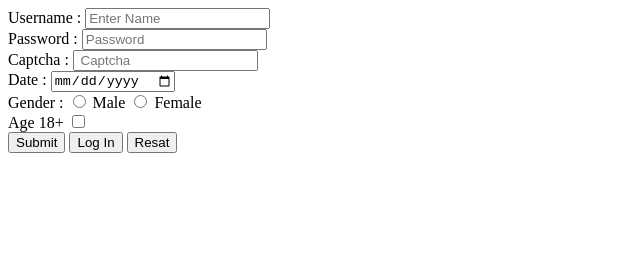
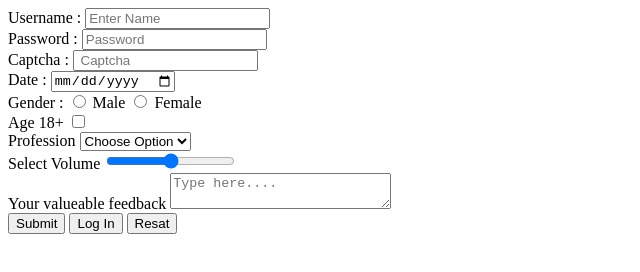
Before and after one commit to mhassan-pro/Learning-HTML, a plain HTML site: page Form.html in a window 1280 px wide. Shown: the whole page, without its empty margins (0-640 px from the left). Drawn offline with Linux system fonts and the light colour scheme.

Commit message:
Add dropdown for profession selection, range input for volume, and textarea for feedback in Form.html to enhance user interaction and feedback collection.

```diff
--- a/Form.html
+++ b/Form.html
@@ -44,6 +44,25 @@
                 <label for="box">Age 18+</label>
                 <input type="checkbox" id="box" required>
             </div>
+            <!-- Select tag to create a dropdown button -->
+             <div>
+                <label>Profession</label>
+                <select name="Prefession" id="profession">
+                    <option>Choose Option</option>
+                    <option value="teacher">Teacher</option>
+                    <option value="student">Student</option>
+                </select>
+             </div>
+            <!--Range input  -->
+            <div>
+                <label for="volume">Select Volume</label>
+                <input type="range" min="0" max="10" id="volume" name="volume">
+            </div>
+            <!-- text-ara element for feedback -->
+             <div>
+                <label for="fd">Your valueable feedback</label>
+                <textarea name="feedback" id="fd" placeholder="Type here...." rows="2" cols="25" ></textarea>
+             </div>
             <!-- submit button to process -->
             <button>Submit</button>
             <!-- simple buttion working none -->
```
